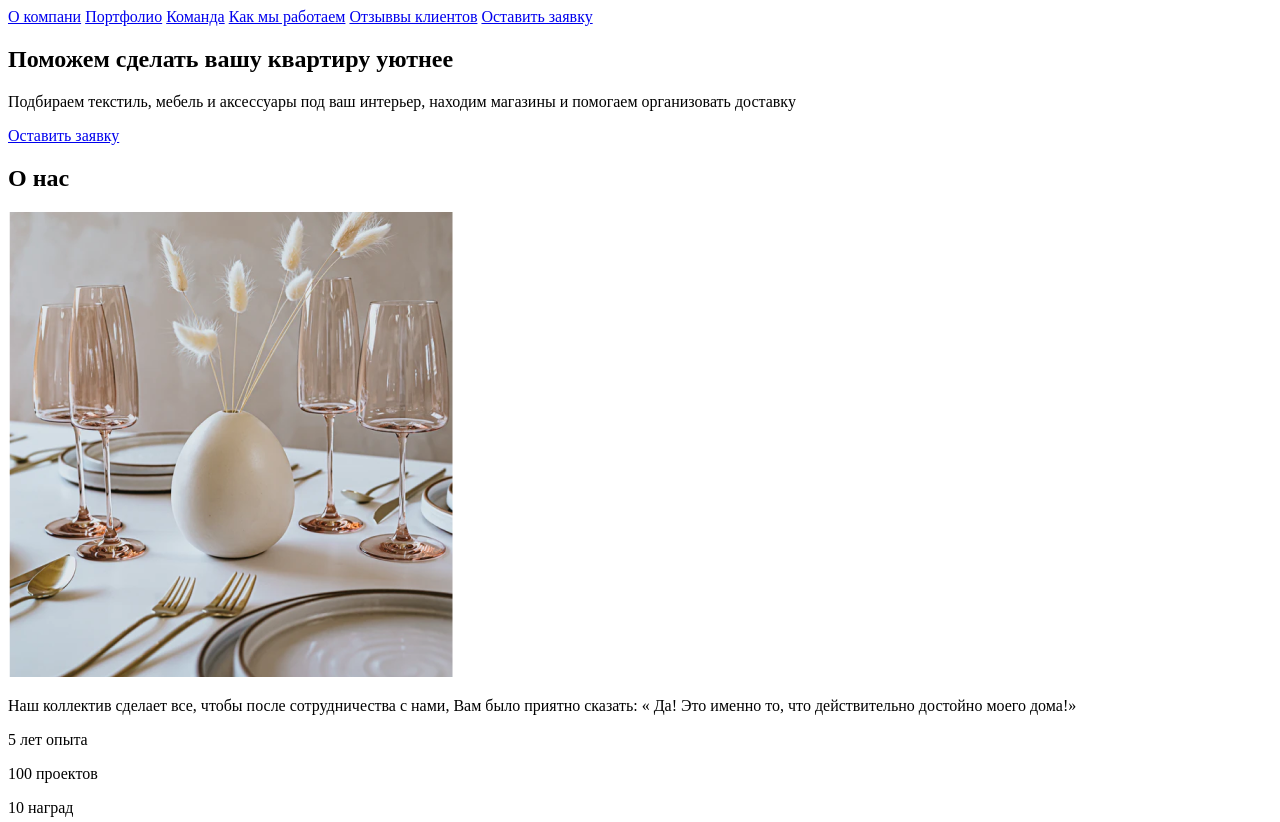
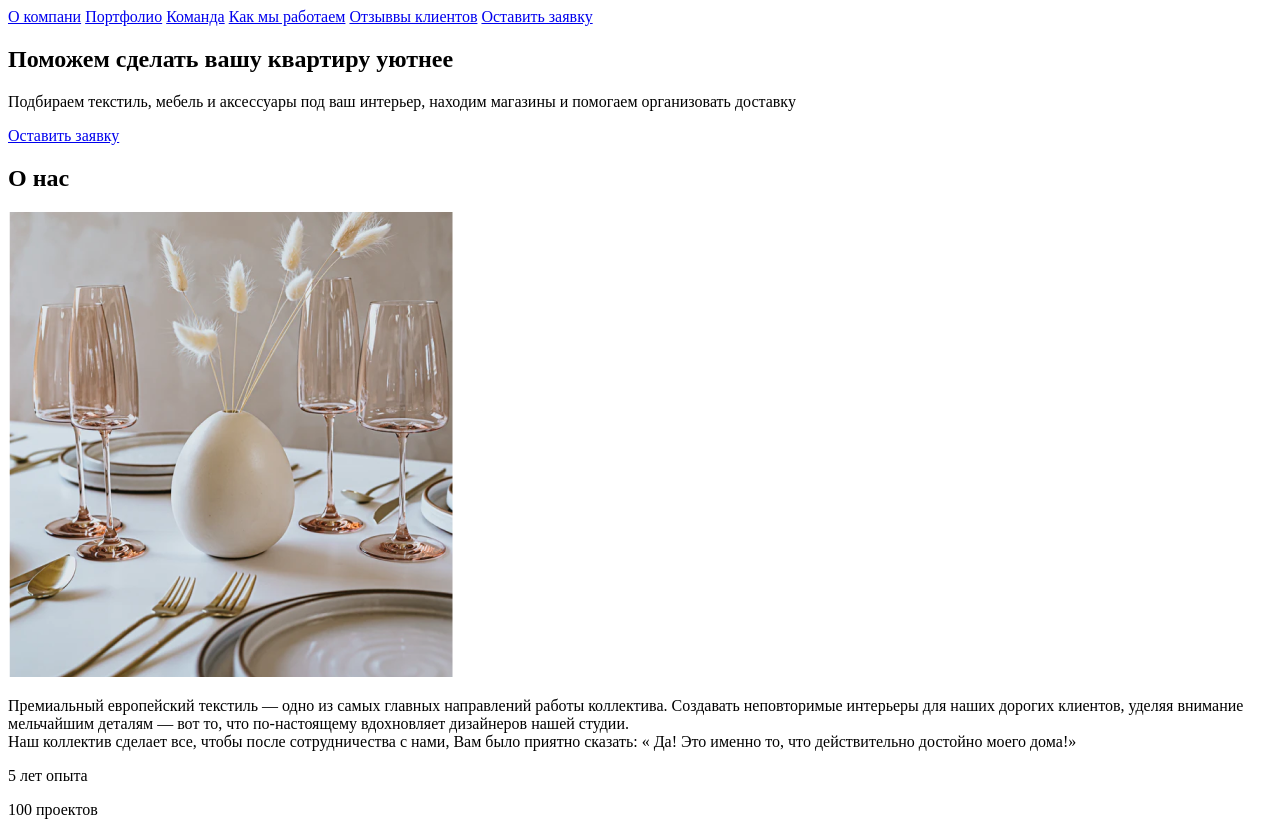
Before and after one commit to ignatilyukhin91/zaverstau5, a plain HTML site: page index.html in a window 1280 px wide. Shown: the top 822 px of the page. Drawn offline with Linux system fonts and the light colour scheme.

Commit message:
Update index.html
исправил ошибки валидации

```diff
--- a/index.html
+++ b/index.html
@@ -3,10 +3,10 @@
   <head>
     <meta charset="utf-8">
     <title>Scandi</title>
-    <!-- <link rel="stylesheet" href="style.css"> -->
   </head>
   <body>
-        <section class=main>
+    <main>
+        <section class="main">
             <header>
                 <nav>
                     <a href="#main">О компани</a>
@@ -21,12 +21,12 @@
             <p>
                 Подбираем текстиль, мебель и аксессуары под ваш интерьер, находим магазины и помогаем организовать доставку
             </p>
-            <a href="#application">Оставить заявку<a>
+            <a href="#application">Оставить заявку</a>
         </section>
         <section class="about_us">
             <h2 id="main">О нас</h2>
             <img src="img/About_us.png" alt="О нас">
-            <p
+            <p>
                 Премиальный европейский текстиль — одно из самых главных направлений работы коллектива. Создавать неповторимые интерьеры для наших дорогих клиентов, уделяя внимание мельчайшим деталям — вот то, что по-настоящему вдохновляет дизайнеров нашей студии.
                 <br> Наш коллектив сделает все, чтобы после сотрудничества с нами, Вам было приятно сказать: « Да! Это именно то, что действительно достойно моего дома!»
             </p>
@@ -42,7 +42,7 @@
             <img src="img/image_2.png" alt="Пример работы №2">
             <img src="img/image_3.png" alt="Пример работы №3">
             <img src="img/image_4.png" alt="Пример работы №4">
-            <a href=""><img src="img/Arrow.svg">Смотреть ещё</a>
+            <a href="#"><img src="img/Arrow.svg" alt="Дальше">Смотреть ещё</a>
         </section>
         <section class="our_team" id="our_team">
             <h2>Команда</h2>
@@ -99,6 +99,7 @@
                 <img src="img/map.png" alt="Местоположение на карте">
             </form>
         </section>
+    </main>
     <footer>
         <p>+7 (981) 857-46-24</p>
         <p>г. Санкт-петербург, ул. Большая Конюшенная, 19</p>
```
